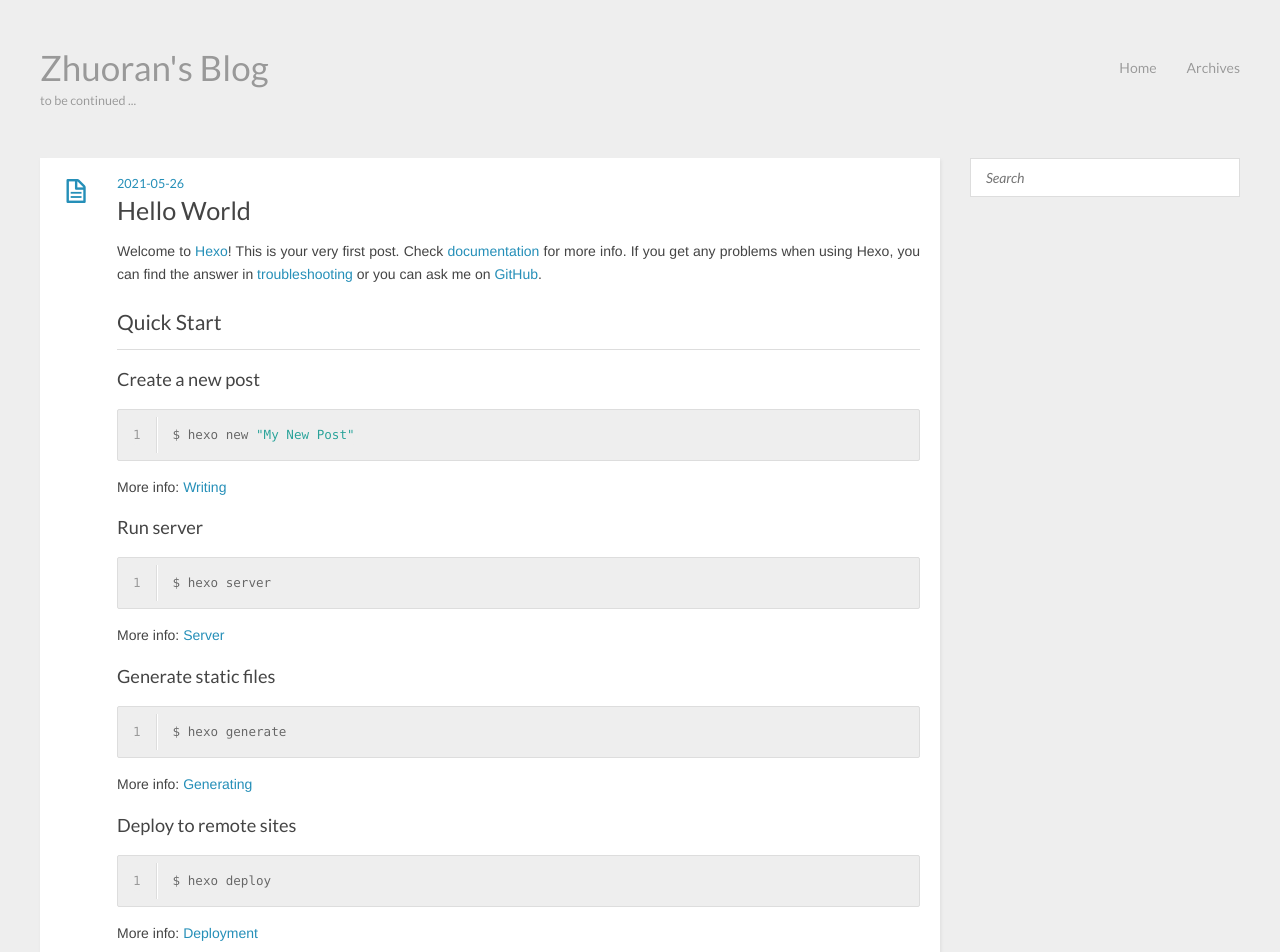
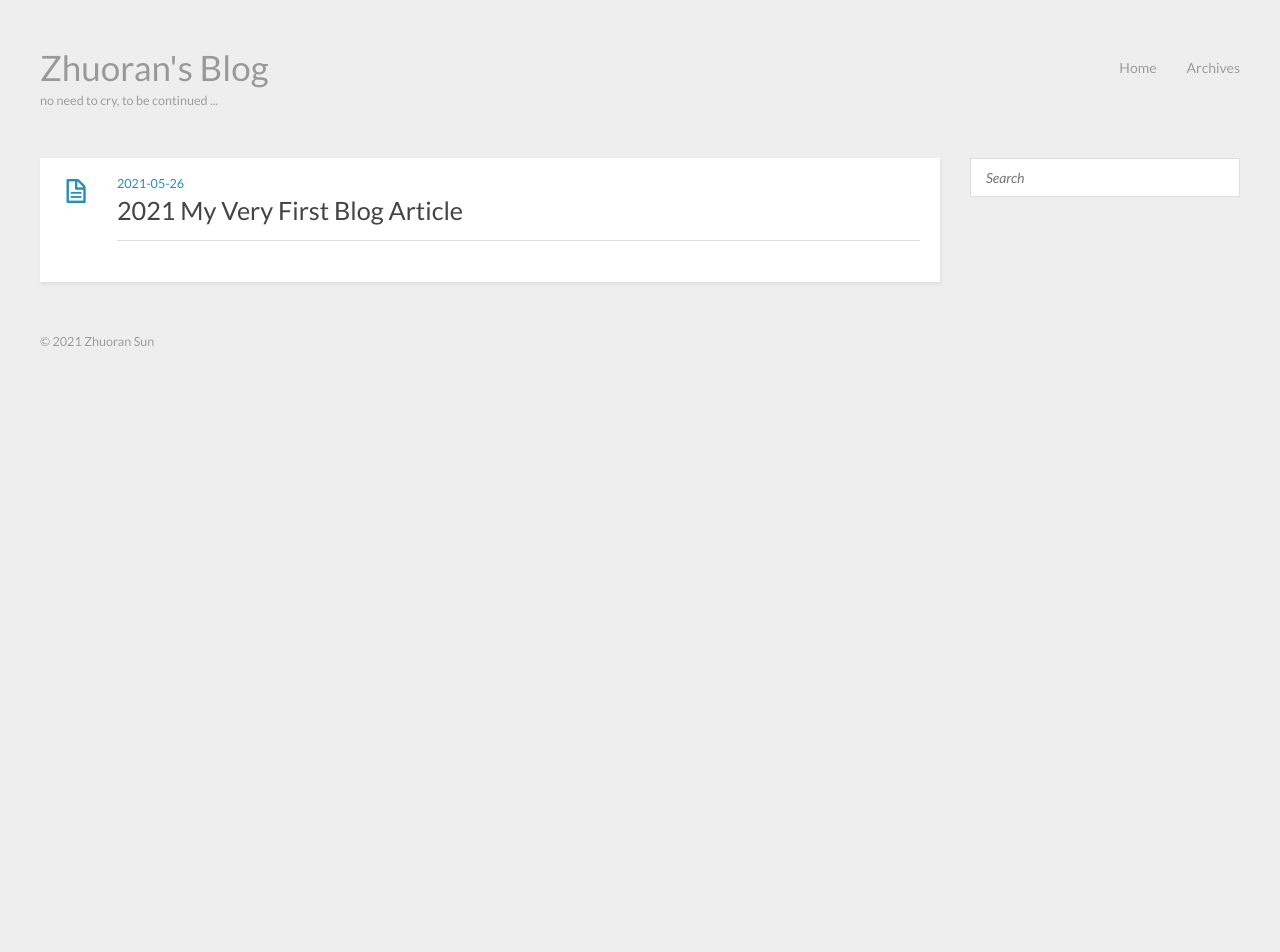
Before and after one commit to zhuorana/zhuorana.github.io, a plain HTML site: page index.html in a window 1280 px wide. Shown: the top 952 px of the page. After the commit the page ends 800 px from the top, so only its background shows below. Drawn offline with Linux system fonts and the light colour scheme.

Commit message:
Site updated: 2021-05-27 13:47:49

```diff
--- a/index.html
+++ b/index.html
@@ -31,7 +31,7 @@
 <body>
   <header id="header" class="inner"><div class="alignleft">
   <h1><a href="/">Zhuoran&#39;s Blog</a></h1>
-  <h2><a href="/">to be continued ...</a></h2>
+  <h2><a href="/">no need to cry, to be continued ...</a></h2>
 </div>
 <nav id="main-nav" class="alignright">
   <ul>
@@ -57,25 +57,12 @@
 
 
 
-    <h1 class="title"><a href="/2021/05/26/hello-world/">Hello World</a></h1>
+    <h1 class="title"><a href="/2021/05/26/hello-world/">2021 My Very First Blog Article</a></h1>
 
 
     </header>
     <div class="e-content entry" itemprop="articleBody">
 
-        <p>Welcome to <a target="_blank" rel="noopener" href="https://hexo.io/">Hexo</a>! This is your very first post. Check <a target="_blank" rel="noopener" href="https://hexo.io/docs/">documentation</a> for more info. If you get any problems when using Hexo, you can find the answer in <a target="_blank" rel="noopener" href="https://hexo.io/docs/troubleshooting.html">troubleshooting</a> or you can ask me on <a target="_blank" rel="noopener" href="https://github.com/hexojs/hexo/issues">GitHub</a>.</p>
-<h2 id="Quick-Start"><a href="#Quick-Start" class="headerlink" title="Quick Start"></a>Quick Start</h2><h3 id="Create-a-new-post"><a href="#Create-a-new-post" class="headerlink" title="Create a new post"></a>Create a new post</h3><figure class="highlight bash"><table><tr><td class="gutter"><pre><span class="line">1</span><br></pre></td><td class="code"><pre><span class="line">$ hexo new <span class="string">&quot;My New Post&quot;</span></span><br></pre></td></tr></table></figure>
-
-<p>More info: <a target="_blank" rel="noopener" href="https://hexo.io/docs/writing.html">Writing</a></p>
-<h3 id="Run-server"><a href="#Run-server" class="headerlink" title="Run server"></a>Run server</h3><figure class="highlight bash"><table><tr><td class="gutter"><pre><span class="line">1</span><br></pre></td><td class="code"><pre><span class="line">$ hexo server</span><br></pre></td></tr></table></figure>
-
-<p>More info: <a target="_blank" rel="noopener" href="https://hexo.io/docs/server.html">Server</a></p>
-<h3 id="Generate-static-files"><a href="#Generate-static-files" class="headerlink" title="Generate static files"></a>Generate static files</h3><figure class="highlight bash"><table><tr><td class="gutter"><pre><span class="line">1</span><br></pre></td><td class="code"><pre><span class="line">$ hexo generate</span><br></pre></td></tr></table></figure>
-
-<p>More info: <a target="_blank" rel="noopener" href="https://hexo.io/docs/generating.html">Generating</a></p>
-<h3 id="Deploy-to-remote-sites"><a href="#Deploy-to-remote-sites" class="headerlink" title="Deploy to remote sites"></a>Deploy to remote sites</h3><figure class="highlight bash"><table><tr><td class="gutter"><pre><span class="line">1</span><br></pre></td><td class="code"><pre><span class="line">$ hexo deploy</span><br></pre></td></tr></table></figure>
-
-<p>More info: <a target="_blank" rel="noopener" href="https://hexo.io/docs/one-command-deployment.html">Deployment</a></p>
 
 
     </div>
```
Also changed, not shown: 2021/05/26/hello-world/index.html (+4 -17 lines), archives/2021/05/index.html (+2 -2 lines), archives/2021/index.html (+2 -2 lines), archives/index.html (+2 -2 lines).
